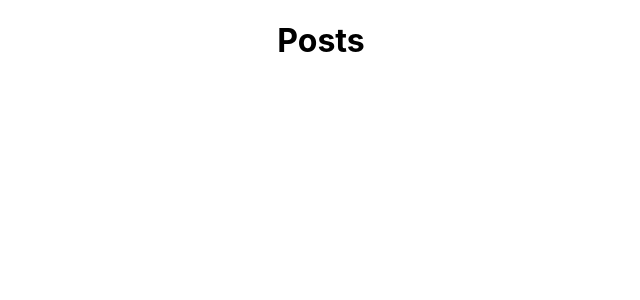
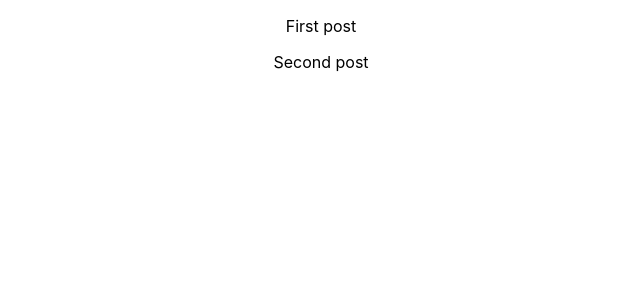
Before and after one commit to charlie-galb/acebook-team-lifesavers-frontend, a React (Create React App) app: page / in a window 1280 px wide. Shown: the top 300 px of the page, without its empty margins (319-959 px from the left). Built offline with nearby package versions, Linux system fonts and the light colour scheme.

Commit message:
PostItems class created, Posts are iterated through and their messages are displayed on page

```diff
--- a/src/App.js
+++ b/src/App.js
@@ -1,14 +1,28 @@
-import logo from './logo.svg';
 import './App.css';
 import React, { Component } from 'react';
 import Posts from './components/Posts.js';
 
 class App extends Component {
-
+  state = {
+    posts: [
+      {
+        id: 1,
+        message: "First post",
+        user_id: 1,
+        timestamp: "01.01.2020 01:01:01"
+      },
+      {
+        id: 2,
+        message: "Second post",
+        user_id: 2,
+        timestamp: "02.02.2020 02:02:02"
+      }
+    ]
+  }
   render(){
     return (
       <div className="App">
-        <Posts />
+        <Posts posts={this.state.posts}/>
       </div>
   );
   }
--- /dev/null
+++ b/src/components/PostItem.js
@@ -0,0 +1,18 @@
+import React, { Component } from 'react'
+import PropTypes from 'prop-types';
+
+export class PostItem extends Component {
+  render() {
+    return (
+      <div>
+        <p>{ this.props.post.message }</p>
+      </div>
+    )
+  }
+}
+
+PostItem.propTypes = {
+  post: PropTypes.object.isRequired
+}
+
+export default PostItem;
--- a/src/components/Posts.js
+++ b/src/components/Posts.js
@@ -1,14 +1,19 @@
 import { render } from '@testing-library/react';
 import React, { Component } from 'react';
+import PostItem from './Postitem.js';
+import PropTypes from 'prop-types';
 
 class Posts extends Component {
     render() {
-      return (
-        <div>
-          <h1>Posts</h1>
-        </div>
-      )
+      return this.props.posts.map((post) => (
+      < PostItem key={post.id} post={post} />
+      ));
     }
 }
 
+
+Posts.propTypes = {
+  posts: PropTypes.array.isRequired
+}
+
 export default Posts;
```
Also changed, not shown: src/components/Dashboard.js (added), src/logo.svg (deleted), 1 other file (tests, documents, lock files or other folders).
